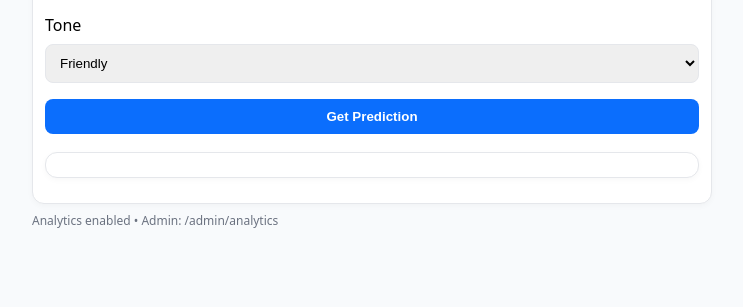
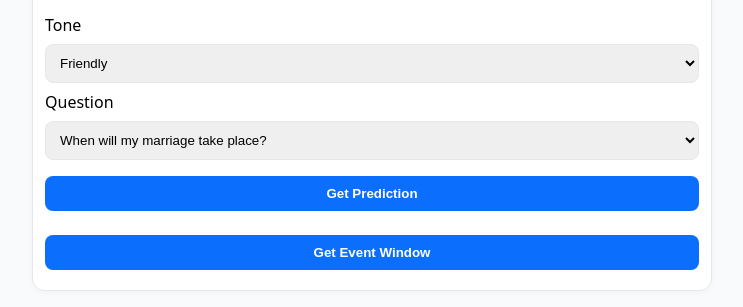
Before and after one commit to saheel1990/Vedic-astrology-demo_2, a FastAPI app: page / in a window 1280 px wide. Shown: the part 544-851 px from the top of the page, without its empty margins (268-1011 px from the left). Before the commit the page ends 772 px from the top, so only its background shows below. Run offline with FastAPI, Linux system fonts and the light colour scheme; parts of the project's set-up code (start-up, migrations or seed data) failed here and were passed over.

Commit message:
index_v2.html

```diff
--- a/app/templates/index_v2.html
+++ b/templates/index_v2.html
@@ -47,11 +47,19 @@
       <option>Spiritual</option>
     </select>
 
-    <button id="btnPredict" type="button">Get Prediction</button>
-    <pre id="out" class="card" style="margin-top:10px"></pre>
-  </div>
-  <footer>Analytics enabled • Admin: /admin/analytics</footer>
+    <label>Question</label>
+<select id="question" required>
+  <option value="marriage">When will my marriage take place?</option>
+  <option value="child">When will I likely have a child?</option>
+  <option value="promotion">When am I expected to get a promotion?</option>
+  <option value="travel">When am I likely to travel abroad?</option>
+</select>
+
+<div style="display:flex; gap:8px; flex-wrap:wrap;">
+  <button id="btnPredict" type="button">Get Prediction</button>
+  <button id="btnEvent" type="button">Get Event Window</button>
 </div>
+
 
 <!-- Location dropdowns + Predict all inline -->
 <script>
@@ -173,5 +181,51 @@
   window.callPredict = callPredict; // expose for debugging if needed
 })();
 </script>
+    <script>
+(function(){
+  async function callEvent(){
+    const out = document.getElementById('out');
+    if (out) out.textContent = 'Working...';
+
+    const payload = {
+      name: document.getElementById('name')?.value || null,
+      dob: document.getElementById('dob')?.value,
+      utc_iso: document.getElementById('utc')?.value,
+      country: document.getElementById('country')?.value || null,
+      state: document.getElementById('state')?.value || null,
+      city: document.getElementById('city')?.value || null,
+      latitude: parseFloat(document.getElementById('latitude')?.value || 'NaN'),
+      longitude: parseFloat(document.getElementById('longitude')?.value || 'NaN'),
+      question: document.getElementById('question')?.value,
+      tone: document.getElementById('tone')?.value || 'Friendly'
+    };
+
+    if (!payload.utc_iso || !payload.dob) { out.textContent = 'Enter DOB and UTC Birth ISO.'; return; }
+    if (Number.isNaN(payload.latitude) || Number.isNaN(payload.longitude)) {
+      out.textContent = 'Select Country → State → City.';
+      return;
+    }
+
+    try {
+      const res = await fetch('/api/v1/predict_event', {
+        method: 'POST',
+        headers: {'Content-Type':'application/json'},
+        body: JSON.stringify(payload)
+      });
+      const txt = await res.text();
+      if (!res.ok) { out.textContent = `Server error (${res.status}): ${txt}`; return; }
+      try { out.textContent = JSON.stringify(JSON.parse(txt), null, 2); }
+      catch { out.textContent = txt; }
+    } catch (e) {
+      out.textContent = `Failed: ${e?.message || e}`;
+    }
+  }
+
+  const btnE = document.getElementById('btnEvent');
+  if (btnE) btnE.addEventListener('click', callEvent);
+  window.callEvent = callEvent; // for debugging if needed
+})();
+</script>
+
 </body>
 </html>
```
